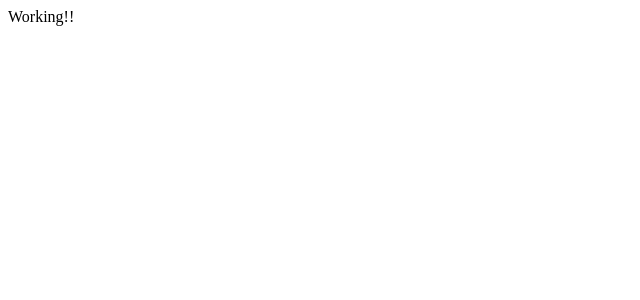
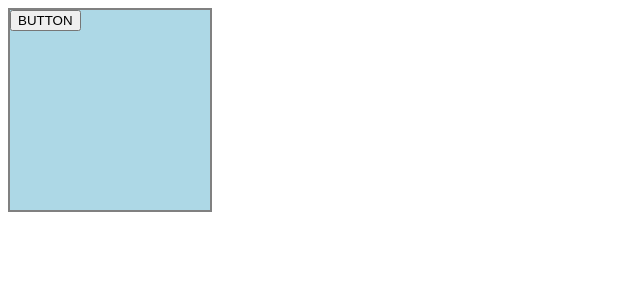
Before and after one commit to MaxiRovik/React_App_Typescript, a React (Create React App) app: page / in a window 1280 px wide. Shown: the top 300 px of the page, without its empty margins (0-640 px from the left). Built offline with nearby package versions, Linux system fonts and the light colour scheme.

Commit message:
styled props

```diff
--- a/src/App.tsx
+++ b/src/App.tsx
@@ -1,9 +1,15 @@
 import React from 'react';
+import Card, {CardVariant} from "./components/Card";
 
 function App() {
   return (
     <div >
-  Working!!
+      <Card width='200px' height ='200px'
+            variant={CardVariant.outlined}
+            onClick={()=>{console.log('click')}}
+      >
+         <button> BUTTON </button>
+    </Card>
     </div>
   );
 }
--- /dev/null
+++ b/src/components/Card.tsx
@@ -0,0 +1,36 @@
+import React, {FC} from 'react';
+
+export enum CardVariant {
+    outlined = 'outlined',
+    primary = 'primary'
+}
+
+
+interface CardProps {
+   width?: string;
+   height?: string;
+   variant: CardVariant;
+   onClick: () => void;
+
+
+}
+
+const Card: FC<CardProps> =
+    ({width,
+         height,
+        variant,
+        onClick,
+         children}) => {
+    return (
+        <div style = {{
+            width,height,
+            border:variant === CardVariant.outlined ? '2px solid gray': 'none',
+            background: variant === CardVariant.primary? 'green':'lightblue' }}
+            onClick={onClick}
+        >
+            {children}
+        </div>
+    );
+};
+
+export default Card;
```
